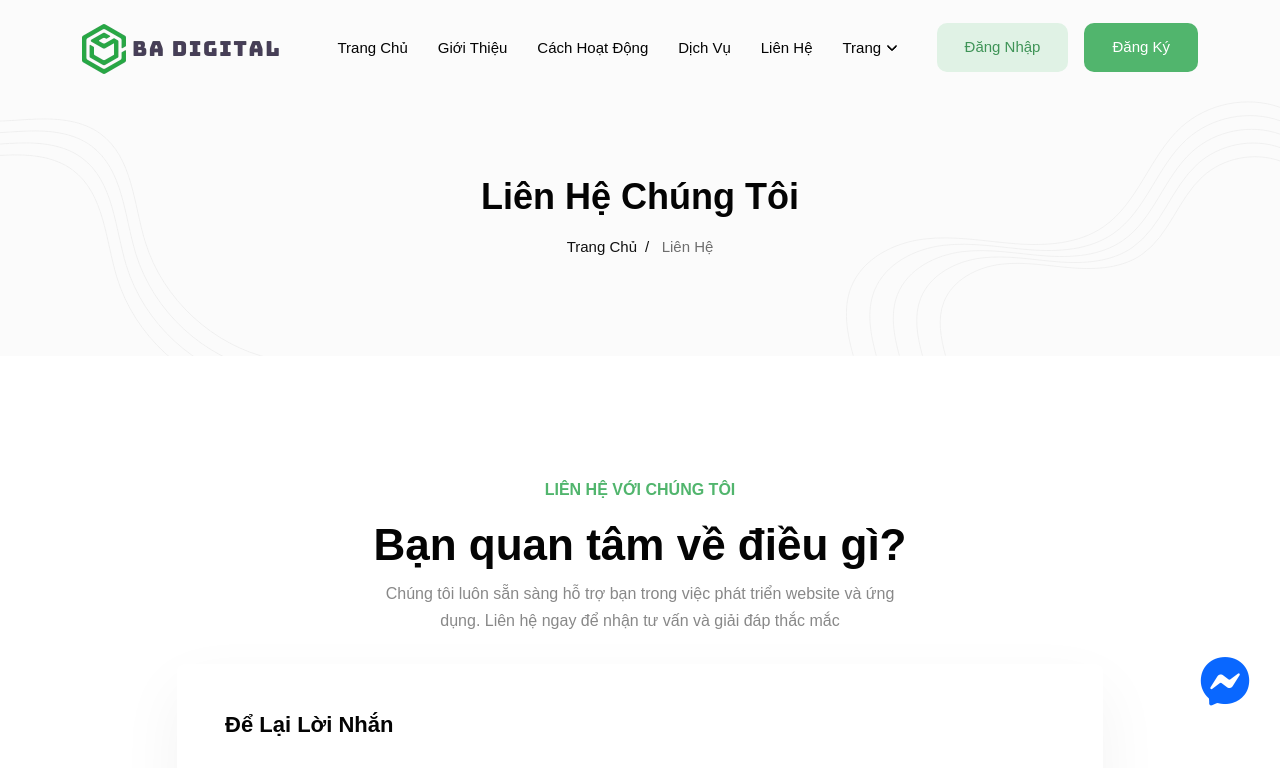
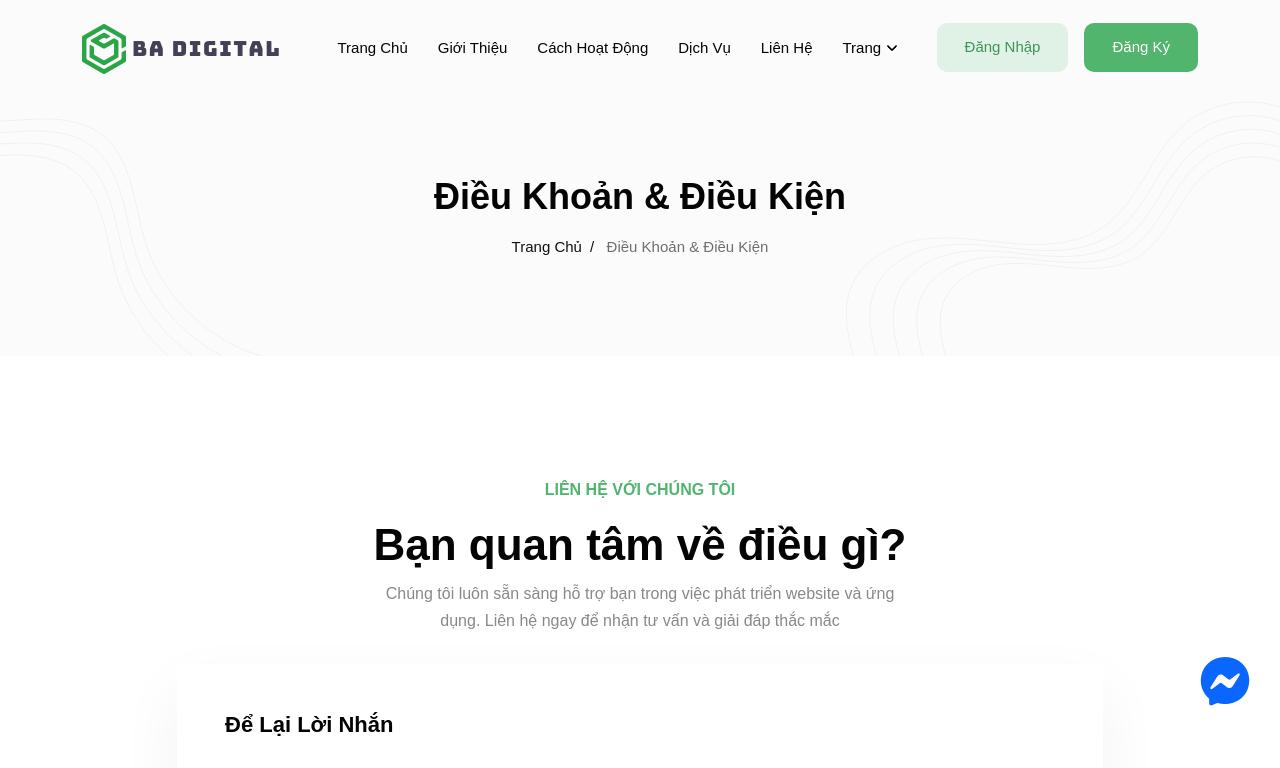
Before and after one commit to JasonPG2007/BADigital, a React (Vite) app: page /terms in a window 1280 px wide. Shown: the top 768 px of the page. Built offline with nearby package versions, Linux system fonts and the light colour scheme.

Commit message:
Fix some part of UI

```diff
--- a/src/components/Footer.jsx
+++ b/src/components/Footer.jsx
@@ -97,7 +97,7 @@ export default function Footer() {
             </div>
           </div>
         </div>
-        <div className="row-custom align-items-center mt-5 text-center text-md-start">
+        <div className="row align-items-center mt-5 text-center text-md-start">
           <div className="col-lg-4">
             <a href="/" style={{ color: "black" }}>
               <img
--- a/src/pages/Terms.jsx
+++ b/src/pages/Terms.jsx
@@ -5,7 +5,7 @@ export default function Terms() {
         <div className="container">
           <div className="row">
             <div className="col-8 mx-auto text-center">
-              <h2 className="mb-3 text-capitalize">Liên hệ chúng tôi</h2>
+              <h2 className="mb-3 text-capitalize">Điều Khoản & điều kiện</h2>
               <ul
                 className="list-inline breadcrumbs text-capitalize"
                 style={{ fontWeight: "500" }}
@@ -14,7 +14,7 @@ export default function Terms() {
                   <a href="/">Trang chủ</a>
                 </li>
                 <li className="list-inline-item">
-                  / &nbsp; <a href="contact">Liên hệ</a>
+                  / &nbsp; <a href="contact">Điều khoản & điều kiện</a>
                 </li>
               </ul>
             </div>
```
Also changed, not shown: src/assets/css/style.css.
